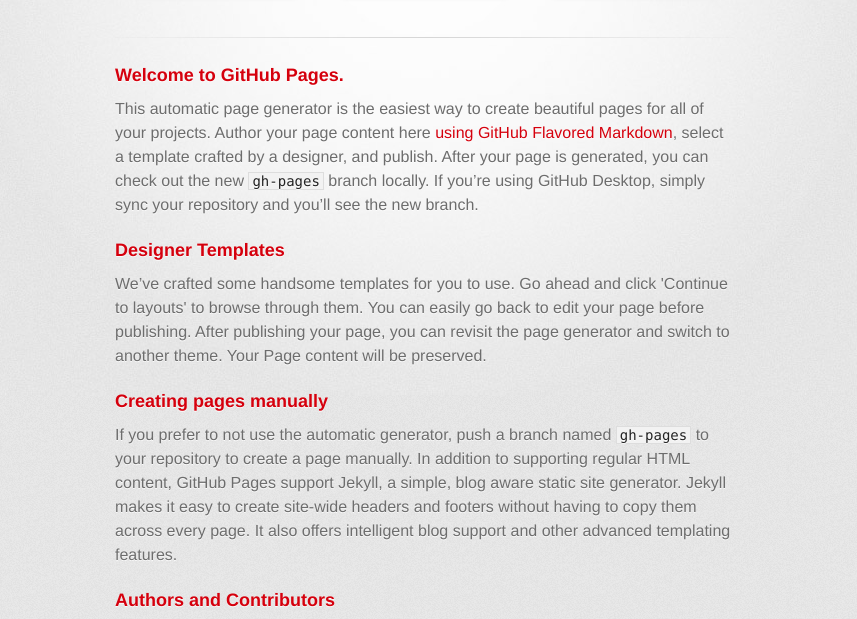
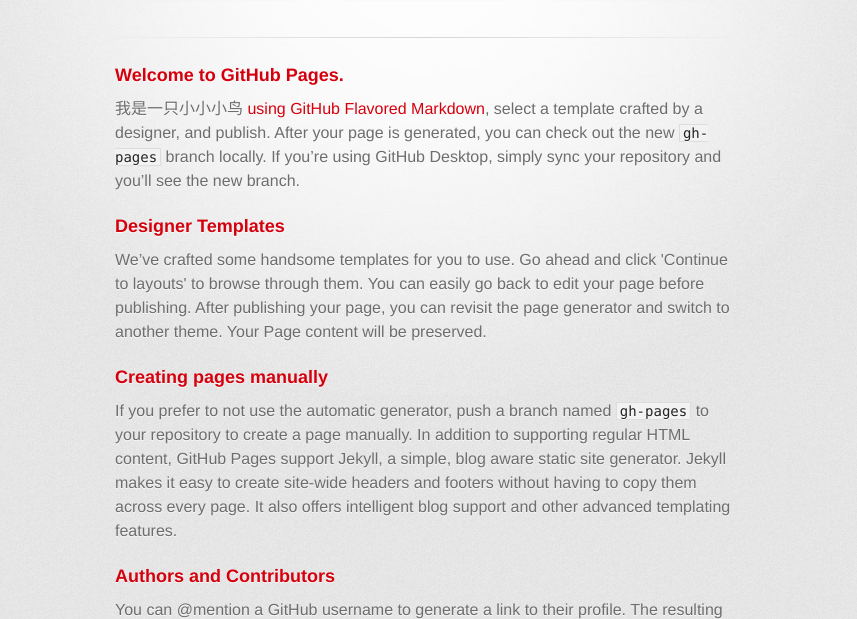
Before and after one commit to Grace-lekaro/qiuxianzhao.github.com, a plain HTML site: page index.html in a window 1280 px wide. Shown: the part 178-797 px from the top of the page, without its empty margins (215-1072 px from the left). Drawn offline with Linux system fonts and the light colour scheme; a web font is replaced by a local one.

Commit message:
Update index.html

```diff
--- a/index.html
+++ b/index.html
@@ -34,7 +34,7 @@
           <h3>
 <a id="welcome-to-github-pages" class="anchor" href="#welcome-to-github-pages" aria-hidden="true"><span aria-hidden="true" class="octicon octicon-link"></span></a>Welcome to GitHub Pages.</h3>
 
-<p>This automatic page generator is the easiest way to create beautiful pages for all of your projects. Author your page content here <a href="https://guides.github.com/features/mastering-markdown/">using GitHub Flavored Markdown</a>, select a template crafted by a designer, and publish. After your page is generated, you can check out the new <code>gh-pages</code> branch locally. If you’re using GitHub Desktop, simply sync your repository and you’ll see the new branch.</p>
+<p>我是一只小小小鸟 <a href="https://guides.github.com/features/mastering-markdown/">using GitHub Flavored Markdown</a>, select a template crafted by a designer, and publish. After your page is generated, you can check out the new <code>gh-pages</code> branch locally. If you’re using GitHub Desktop, simply sync your repository and you’ll see the new branch.</p>
 
 <h3>
 <a id="designer-templates" class="anchor" href="#designer-templates" aria-hidden="true"><span aria-hidden="true" class="octicon octicon-link"></span></a>Designer Templates</h3>
```
